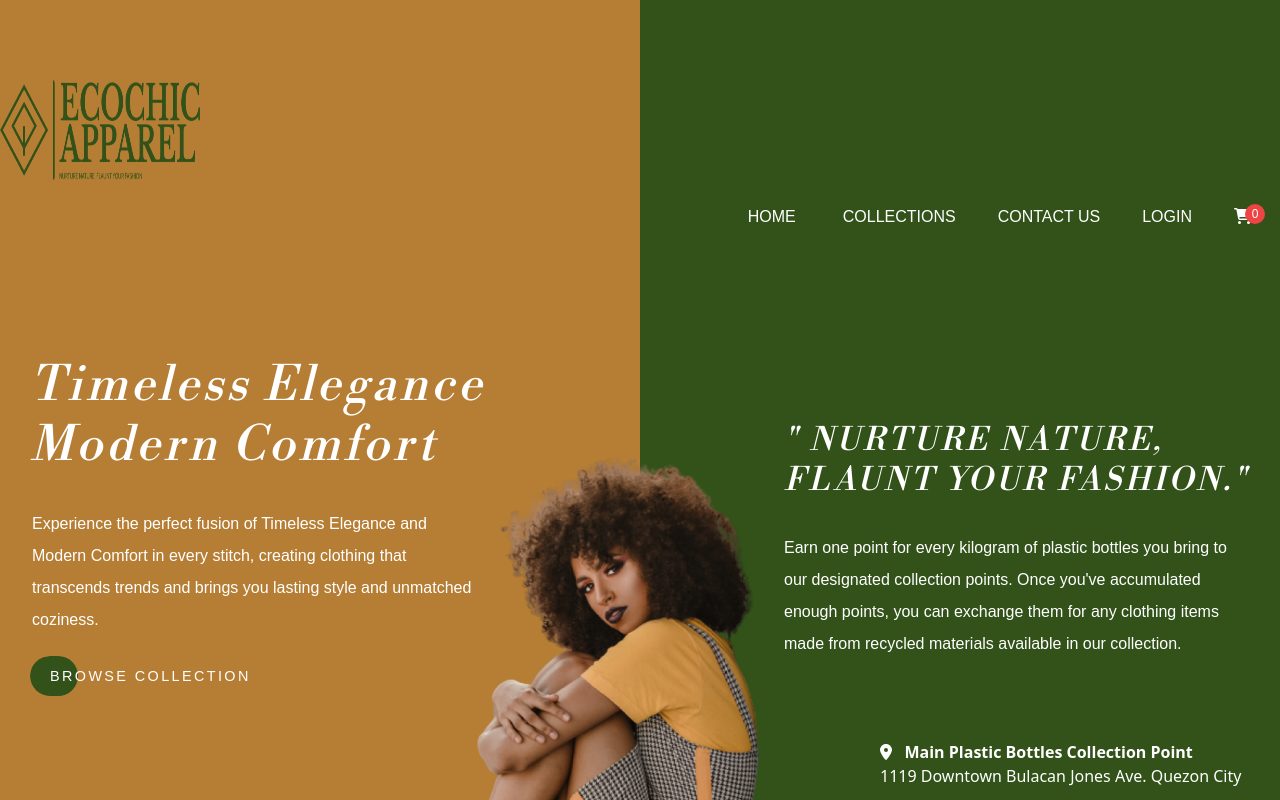
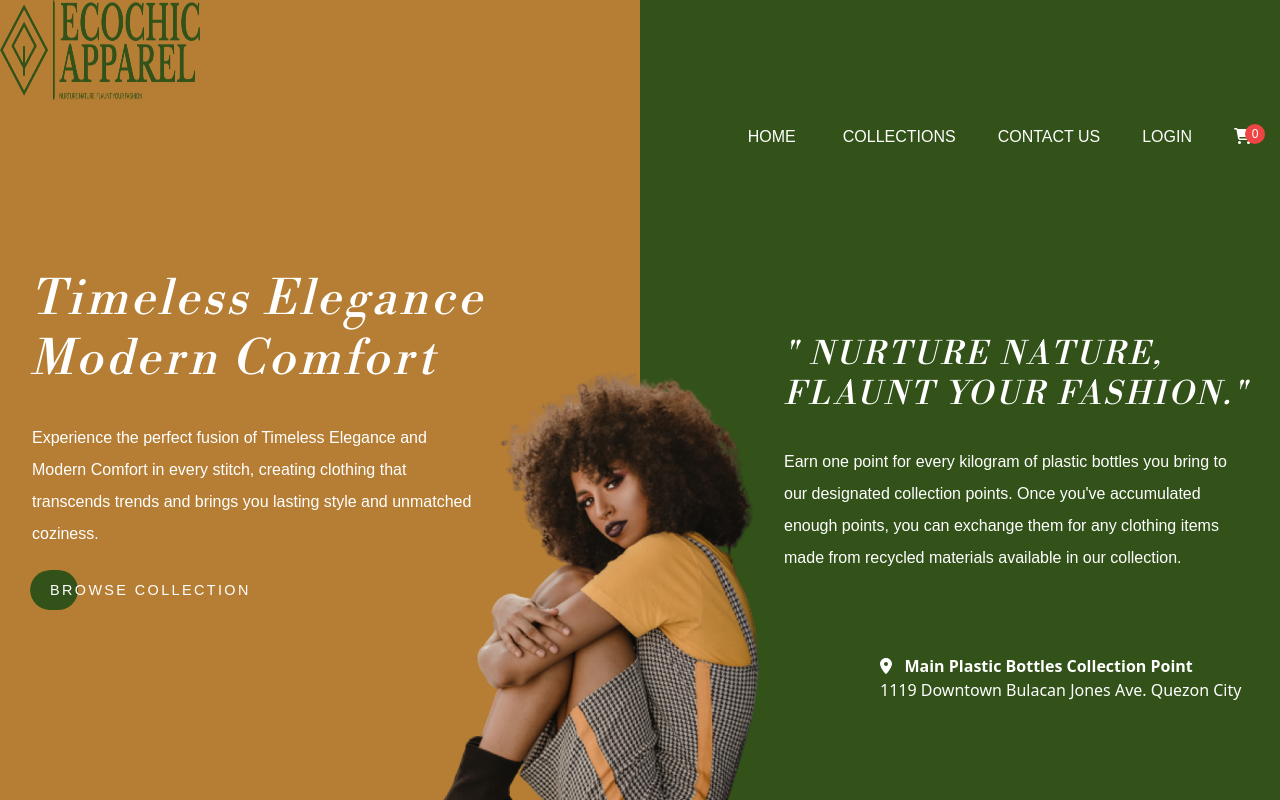
Before and after one commit to dvjnpojascodes/Ecochic-Apparel-Website, a React (Create React App) app: page / in a window 1280 px wide. Shown: the top 800 px of the page. Built offline with nearby package versions, Linux system fonts and the light colour scheme; a web font is replaced by a local one.

Commit message:
updated navbar

```diff
--- a/package.json
+++ b/package.json
@@ -1,5 +1,5 @@
 {
-  "homepage": "http://dvjnpojascodes.github.io/Ecochic-Apparel-Website",
+  "homepage": "http://dvjnpojascodes.github.io/",
   "name": "ecochic-apparel",
   "version": "0.1.0",
   "private": true,
--- a/src/components/Navbar/navbar.jsx
+++ b/src/components/Navbar/navbar.jsx
@@ -40,7 +40,7 @@ export default function Navbar(props){
           <FontAwesomeIcon icon="fa-solid fa-bars" />
         </label>
 
-        <a href="/"> <label className="logo font-title cursor-pointer"> <img src={logo} className="w-[200px] h-[100px]" alt="" /> </label> </a>
+        <a href="/Ecochic-Apparel-Website/"> <img src={logo} className="w-[200px] h-[100px] cursor-pointer" alt="" /> </a>
 
         <ul className='flex list-none text-white space-x-4 font-content justify-around'>
           <li onClick={() => {setMenu("home")}} style={{color: menu === "home" ? "#B67E34" : "#ffffff"}}> <Link to='/'> Home </Link> </li>
```
